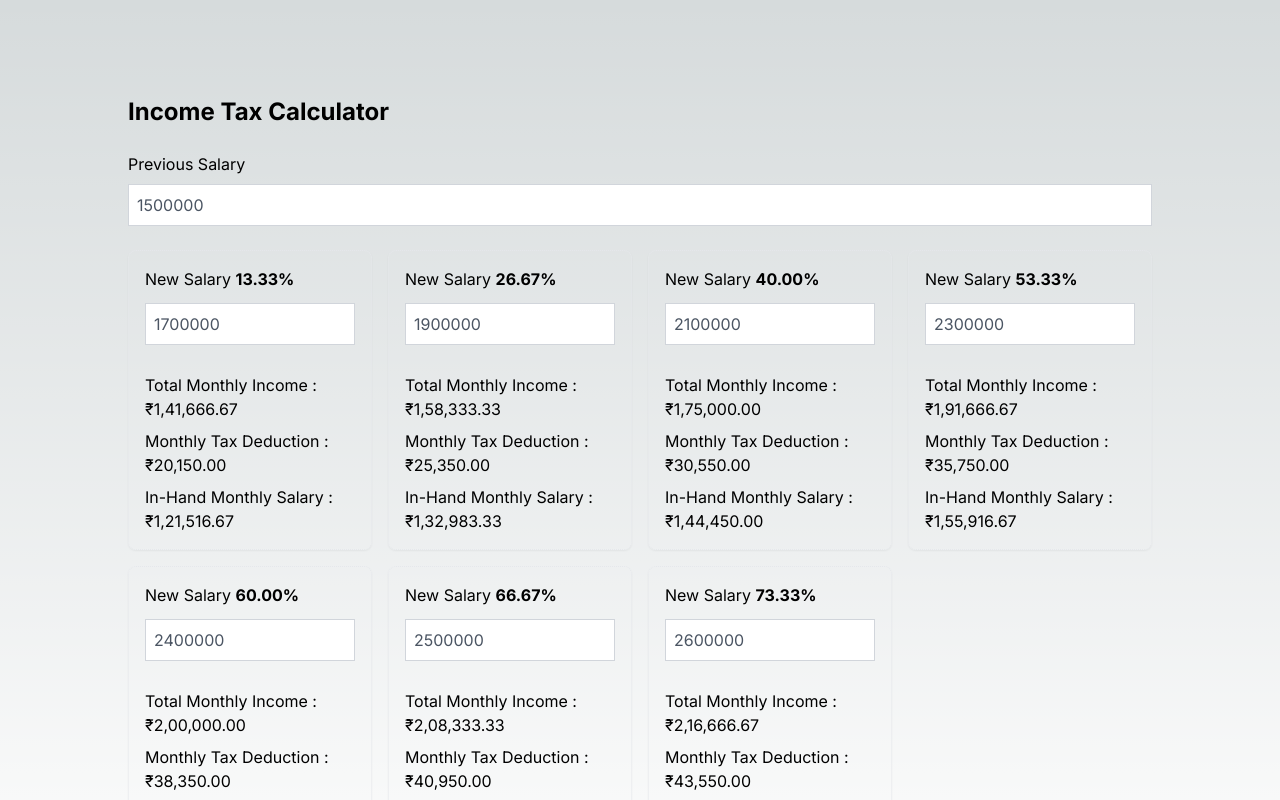
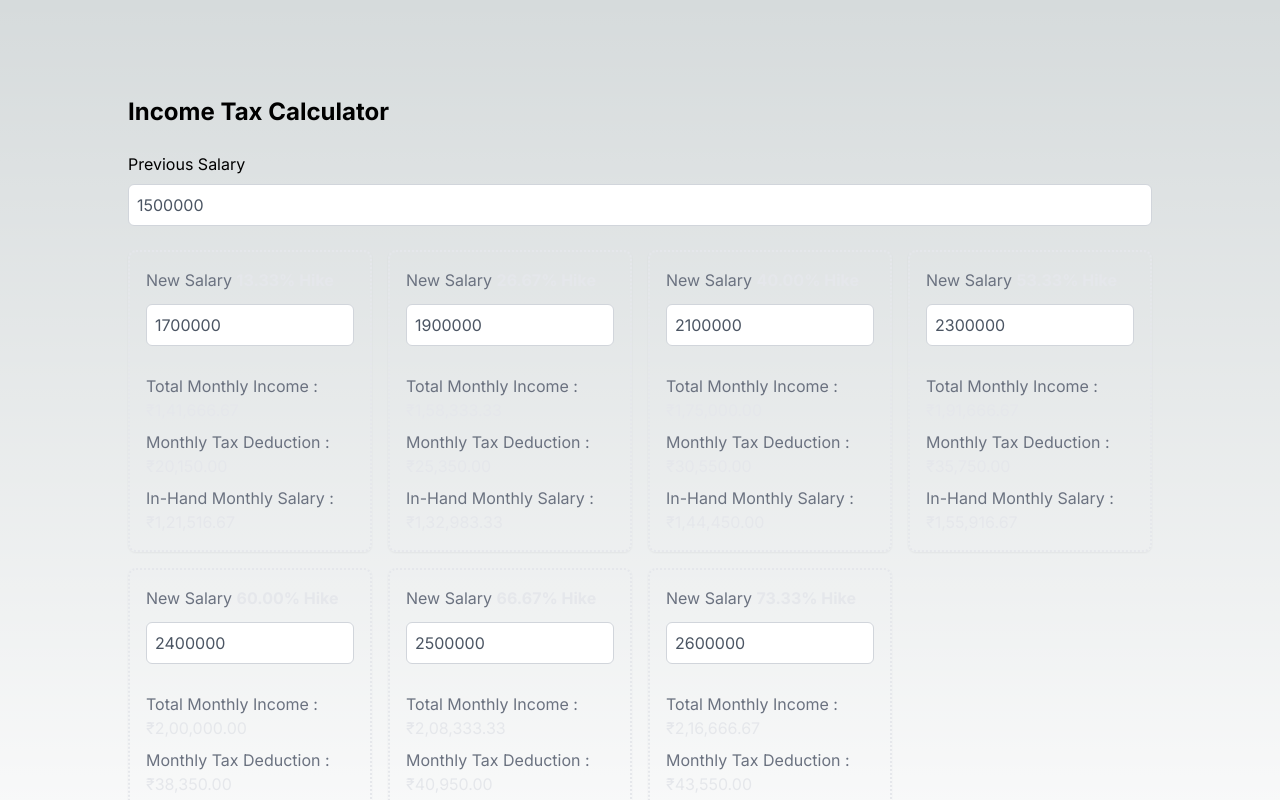
Before and after one commit to ompurwar/tax-calculator, a Next.js app: page / in a window 1280 px wide. Shown: the top 800 px of the page. Built offline with nearby package versions, Linux system fonts and the light colour scheme.

Commit message:
:bug: FIX margin and ui

```diff
--- a/src/app/page.tsx
+++ b/src/app/page.tsx
@@ -94,7 +94,7 @@ export default function Home() {
   };
 
   return (
-    <main className="flex min-h-screen flex-col items-center justify-between p-24">
+    <main className="flex min-h-screen flex-col items-center justify-between md:p-24 py-24">
       <div className=" flex flex-col gap-2 text-left">
         <h2 className="text-2xl font-bold mb-4">Income Tax Calculator</h2>
         <label htmlFor="previousSalary">Previous Salary</label>
@@ -103,7 +103,7 @@ export default function Home() {
           type="number"
           value={previousSalary}
           onChange={(e) => setPreviousSalary(parseFloat(e.target.value))}
-          className="border border-gray-300 p-2 mb-4 w-full text-gray-600"
+          className="border border-gray-300 p-2 mb-4 w-full text-gray-600 rounded-md"
           placeholder="Enter your annual income"
         />
         <div className="mb-32 grid  lg:mb-0 lg:w-full lg:max-w-5xl lg:grid-cols-4 lg:text-left gap-4">
@@ -112,32 +112,41 @@ export default function Home() {
             return (
               <div
                 key={index}
-                className="p-4 shadow-sm border border-dotted rounded-lg flex flex-col gap-3"
+                className="p-4 text-gray-500 shadow-sm border-2 border-dotted rounded-lg flex flex-col gap-3"
               >
                 <label htmlFor="newSalary">
                   New Salary{" "}
-                  <strong> {hike(salary, previousSalary).toFixed(2)}%</strong>
+                  <strong className="text-gray-200">
+                    {" "}
+                    {hike(salary, previousSalary).toFixed(2)}% Hike
+                  </strong>
                 </label>
                 <input
                   id="newSalary"
                   type="number"
                   value={salary}
                   onChange={(e) => handleIncomeChange(e, index)}
-                  className="border border-gray-300 p-2 mb-4 w-full text-gray-600"
+                  className="border border-gray-300 p-2 mb-4 w-full text-gray-600 rounded-md"
                   placeholder="Enter your annual income"
                 />
                 <div className="text-left flex flex-col gap-2">
                   <p className="">
                     Total Monthly Income :{"   "}
-                    {formatMoney(incomeDetails.totalMonthlyIncome)}
+                    <span className="text-gray-200">
+                      {formatMoney(incomeDetails.totalMonthlyIncome)}
+                    </span>
                   </p>
                   <p className="">
                     Monthly Tax Deduction :{"   "}
-                    {formatMoney(incomeDetails.monthlyTaxDeduction)}
+                    <span className="text-gray-200">
+                      {formatMoney(incomeDetails.monthlyTaxDeduction)}
+                    </span>
                   </p>
                   <p className="">
                     In-Hand Monthly Salary :{"   "}
-                    {formatMoney(incomeDetails.inHandMonthlySalary)}
+                    <span className="text-gray-200">
+                      {formatMoney(incomeDetails.inHandMonthlySalary)}
+                    </span>
                   </p>
                 </div>
               </div>
```
